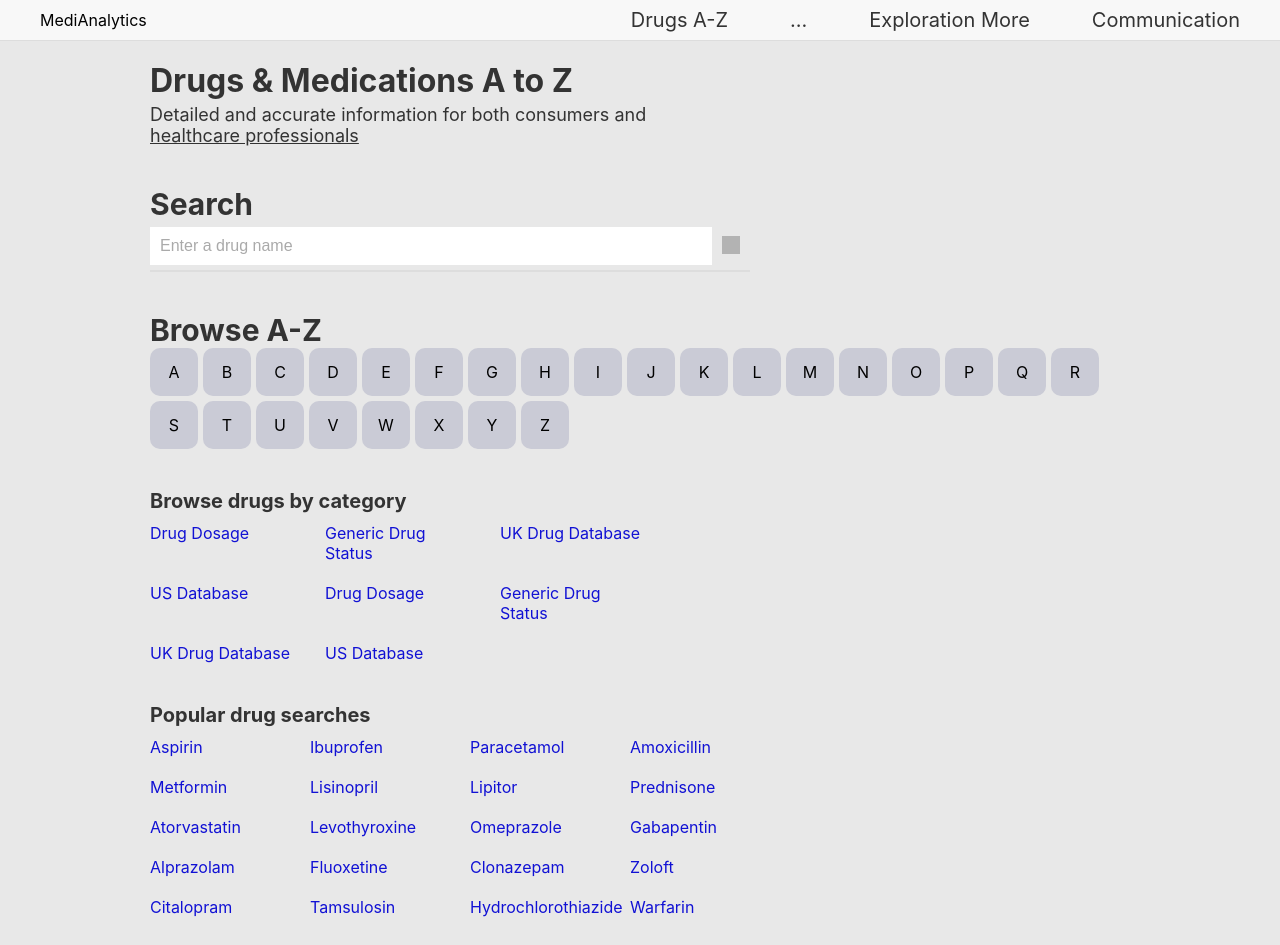
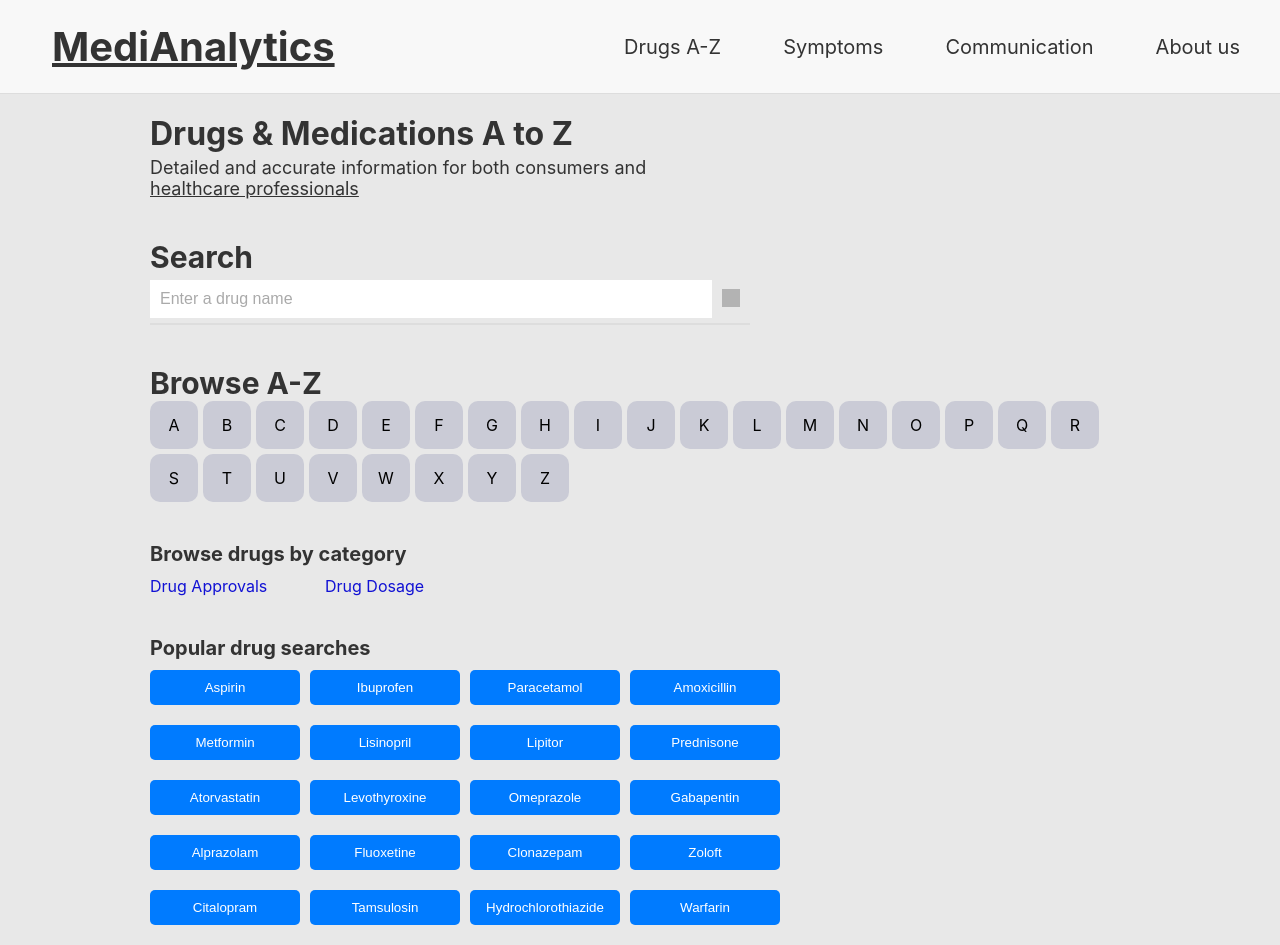
Before and after one commit to oleksandrhofner/TCPP-team-001-fei-43, a React (Create React App) app: page /drugs in a window 1280 px wide. Built offline with nearby package versions, Linux system fonts and the light colour scheme; grey boxes are pictures that could not be loaded.

Commit message:
add changes on website

```diff
--- a/src/App.css
+++ b/src/App.css
@@ -109,31 +109,27 @@ html, body {
 }
 
 .search-results {
-  margin-top: 10px;
+  margin-top: 20px;
   display: flex;
-  flex-wrap: wrap; /* Якщо багато результатів, вони переносяться */
-  gap: 10px;
-  padding: 5px 0;
+  flex-wrap: wrap; /* Перенесення при переповненні */
+  justify-content: center; /* Горизонтальне центрування */
+  gap: 15px; /* Проміжок між елементами */
+  padding: 10px 0;
   border-top: 1px solid #ddd; /* Легка лінія для розділення */
 }
 
 /* Окремий елемент результату */
-.search-result-item{
-  background-color: #f8f9fa; /* Світло-сірий фон */
-  padding: 5px 10px;
+.search-result-item {
+  background-color: #f8f9fa;
+  padding: 10px 20px;
   border-radius: 5px;
-  font-size: 14px;
+  font-size: 16px;
   color: #444444;
   cursor: pointer;
   transition: background-color 0.3s, color 0.3s;
+  text-align: center; /* Центрування тексту всередині елемента */
 }
 
-
-
-.search-result-item-drugs:hover {
-  background-color: #007bff;
-  color: #fff;
-}
 
 /* Секція "Your Health Companion" */
 .companion-section {
--- a/src/App.js
+++ b/src/App.js
@@ -9,36 +9,13 @@ import Footer from "./components/footer";
 */
 
 import Form from './form';
-
 import DrugsFilterPage from './DrugsFilter';
 import HomePage from "./HomeDrugs";
 import DrugsAndMedications from "./DrugsAndMedications";
-import HomeDrugs from "./HomeDrugs";
+import SymptomsPage from "./SymptomsChatGPT";
+import AboutUS from "./AboutUs";
 
-/*
-const drugsData = [
-    "Aspirin",
-    "Ibuprofen",
-    "Paracetamol",
-    "Amoxicillin",
-    "Metformin",
-    "Lisinopril",
-    "Lipitor",
-    "Prednisone",
-    "Atorvastatin",
-    "Levothyroxine",
-    "Omeprazole",
-    "Gabapentin",
-    "Alprazolam",
-    "Fluoxetine",
-    "Clonazepam",
-    "Zoloft",
-    "Citalopram",
-    "Tamsulosin",
-    "Hydrochlorothiazide",
-    "Warfarin",
-];
-*/
+
 function App() {
     return (
         <>
@@ -47,7 +24,9 @@ function App() {
                     <Route path="/" element={<HomePage />} />
                     <Route path="/drugs" element={<DrugsAndMedications />} />
                     <Route path="/drugs/:letter" element={<DrugsFilterPage />} />
+                    <Route path="/symptoms" element={<SymptomsPage/>} />
                     <Route path="/chat" element={<Form/>}/>
+                    <Route path="/aboutus" element={<AboutUS />} />
                 </Routes>
             </Router>
         </>
--- a/src/DrugsAndMedications.jsx
+++ b/src/DrugsAndMedications.jsx
@@ -31,13 +31,6 @@ export const drugsData = [
 
 const DrugsByCategory = [
     "Drug Dosage",
-    "Generic Drug Status",
-    "UK Drug Database",
-    "US Database",
-    "Drug Dosage",
-    "Generic Drug Status",
-    "UK Drug Database",
-    "US Database",
 ];
 
 const popularDrugSearches = [
@@ -77,11 +70,13 @@ function DrugsAndMedications() {
     const [searchQuery, setSearchQuery] = useState("");
     const [searchResults, setSearchResults] = useState([]);
 
+    const [drugInfo, setDrugInfo] = useState(null);
+    const [error, setError] = useState("");
+
     const handleSearch = (e) => {
         const query = e.target.value.toLowerCase();
         setSearchQuery(query);
 
-        // Якщо рядок пошуку пустий, не відображаємо результати
         if (query.trim() === "") {
             setSearchResults([]);
         } else {
@@ -89,6 +84,26 @@ function DrugsAndMedications() {
             setSearchResults(
                 drugsData.filter((drug) => drug.toLowerCase().includes(query))
             );
+        }
+    };
+
+    const fetchDrugInfo = async (drugName) => {
+        try {
+            setError(""); // Скидання помилки перед запитом
+            const response = await fetch(
+                `http://127.0.0.1:5000/get_drug_info?drug_name=${drugName}`
+            );
+
+            const data = await response.json();
+            console.log("Fetched drug info:", data);
+
+            if (response.ok) {
+                setDrugInfo(data);
+            } else {
+                setError(data.error || "An error occurred.");
+            }
+        } catch (err) {
+            setError("Failed to fetch drug information.");
         }
     };
 
@@ -150,6 +165,7 @@ function DrugsAndMedications() {
                 <div className={style.browseDrugContainer}>
                     <h3>Browse drugs by category</h3>
                     <div className={style.browseDrugItemContainer}>
+                        <a>Drug Approvals</a>
                         {DrugsByCategory.map((item) => (
                             <a key={item}>{item}</a>
                         ))}
@@ -159,10 +175,62 @@ function DrugsAndMedications() {
                     <h3>Popular drug searches</h3>
                     <div className={style.PopularDrugItemContainer}>
                         {popularDrugSearches.map((item) => (
-                            <a key={item}>{item}</a>
+                            <button
+                                key={item}
+                                onClick={() => fetchDrugInfo(item)}
+                                className={style.drugButton}
+                            >
+                                {item}
+                            </button>
                         ))}
                     </div>
                 </div>
+
+                {error && <p className={style.error}>{error}</p>}
+
+                {drugInfo && (
+                    <div className={style.drugInfo}>
+                        <h3>Drug Information</h3>
+                        <div className={style.drugCard}>
+                            {drugInfo.length > 0 ? (
+                                drugInfo.map((info, index) => (
+                                    <div key={index}>
+                                        <p>
+                                            <strong>{info.medicine_name}</strong>
+                                        </p>
+                                        <p>
+                                            <strong>Composition:</strong> {info.composition}
+                                        </p>
+                                        <p>
+                                            <strong>Uses:</strong> {info.uses}
+                                        </p>
+                                        <p>
+                                            <strong>Side Effects:</strong> {info.side_effects}
+                                        </p>
+                                        <img src={info.image_url} alt={info.medicine_name}/>
+                                        <p>
+                                            <strong>Manufacturer:</strong> {info.manufacturer}
+                                        </p>
+                                        <p>
+                                            <strong>Excellent Review %:</strong>{" "}
+                                            {info.excellent_review_percent}%
+                                        </p>
+                                        <p>
+                                            <strong>Average Review %:</strong>{" "}
+                                            {info.average_review_percent}%
+                                        </p>
+                                        <p>
+                                            <strong>Poor Review %:</strong> {info.poor_review_percent}
+                                            %
+                                        </p>
+                                    </div>
+                                ))
+                            ) : (
+                                <p>No information available for this drug.</p>
+                            )}
+                        </div>
+                    </div>
+                )}
             </section>
         </div>
     );
--- a/src/DrugsAndMedications.module.css
+++ b/src/DrugsAndMedications.module.css
@@ -80,12 +80,12 @@
 .searchResults {
   margin-top: 20px;
   max-width: 600px;
-  margin-left: auto;
+  margin-left: 4px;
   margin-right: auto;
 }
 
 .searchResultItem {
-  color: #000dff; /* Білий текст */
+  color: #007bff; /* Білий текст */
   padding: 10px 15px;
   margin-bottom: 10px; /* Відступи між результатами */
   cursor: pointer;
@@ -95,8 +95,8 @@
 
 /* Зміна фону при наведенні */
 .searchResultItem:hover {
-  background-color: #007bff;
   color: white;
+  background-color: #007bff; /* Темно-синій фон при наведенні */
 }
 
 .alphabetContainer {
@@ -173,3 +173,31 @@
 .PopularDrugItemContainer a:visited {
   color: rgb(3, 3, 7);
 }
+
+.drugButton {
+  padding: 10px 15px;
+  background-color: #007bff;
+  color: white;
+  border: none;
+  border-radius: 5px;
+  cursor: pointer;
+}
+
+.drugButton:hover {
+  background-color: #0056b3;
+}
+
+.drugInfo {
+  margin-top: 20px;
+}
+
+.drugCard {
+  padding: 15px;
+  margin-bottom: 10px;
+  border: 1px solid #ddd;
+  border-radius: 5px;
+}
+
+.error {
+  color: red;
+}
--- a/src/HomeDrugs.jsx
+++ b/src/HomeDrugs.jsx
@@ -35,13 +35,22 @@ function HomePage() {
             <div className="page-container">
                 <header className="header">
                     <div className="container">
-                        <h1 className="logo">MediAnalytics</h1>
-
+                        <a href="/" className="logo">
+                            MediAnalytics
+                        </a>
                         <nav className="navigation">
-                            <a href="/drugs" className="nav-link">Drugs A-Z</a>
-                            <a href="#" className="nav-link">...</a>
-                            <a href="#" className="nav-link">Exploration More</a>
-                            <a href="/chat" className="nav-link">Communication</a>
+                            <a href="/drugs" className="nav-link">
+                                Drugs A-Z
+                            </a>
+                            <a href="/symptoms" className="nav-link">
+                                Symptoms
+                            </a>
+                            <a href="/chat" target="_blank" className="nav-link">
+                                Communication
+                            </a>
+                            <a href="/aboutus" className="nav-link">
+                                About us
+                            </a>
                         </nav>
                     </div>
                 </header>
@@ -97,7 +106,7 @@ function HomePage() {
             </div>
 
 
-            {/* Footer */}
+        {/* Footer */}
             <footer className="site-footer">
                 <div className="footer-content">
                     <div className="footer-contact">
--- a/src/SymptomsChatGPT.jsx
+++ b/src/SymptomsChatGPT.jsx
@@ -1,5 +1,5 @@
 import React, { useState } from "react";
-import "./App.css";
+import "./styles/App.module.css";
 
 import Header from "./components/header";
 import Footer from "./components/footer";
--- a/src/components/header.js
+++ b/src/components/header.js
@@ -4,12 +4,22 @@ const Header = () => {
     return (
         <header className="header">
             <div className="container">
-                <a href="/" className="logo-name">MediAnalytics</a>
+                <a href="/" className="logo">
+                    MediAnalytics
+                </a>
                 <nav className="navigation">
-                    <a href="/drugs" className="nav-link">Drugs A-Z</a>
-                    <a href="#" className="nav-link">...</a>
-                    <a href="#" className="nav-link">Exploration More</a>
-                    <a href="/chat" target="_blank" className="nav-link">Communication</a>
+                    <a href="/drugs" className="nav-link">
+                        Drugs A-Z
+                    </a>
+                    <a href="/symptoms" className="nav-link">
+                        Symptoms
+                    </a>
+                    <a href="/chat" target="_blank" className="nav-link">
+                        Communication
+                    </a>
+                    <a href="/aboutus" className="nav-link">
+                        About us
+                    </a>
                 </nav>
             </div>
         </header>
--- a/src/styles/AboutUs.css
+++ b/src/styles/AboutUs.css
@@ -48,7 +48,7 @@
 .team-photo:hover {
   transform: scale(1.1); /* Збільшення при наведенні */
 }
-/*
+
 .one{
   background-image: url("../photo/Sasha.jpg");
   background-position: center;
@@ -68,4 +68,4 @@
 .five{
   background-image: url("../photo/Volodymyr.jpg");
   background-position: 65% top;
-}*/
+}
```
Also changed, not shown: 1 other file (tests, documents, lock files or other folders). Lines whose indentation alone changed are shown as unchanged.
